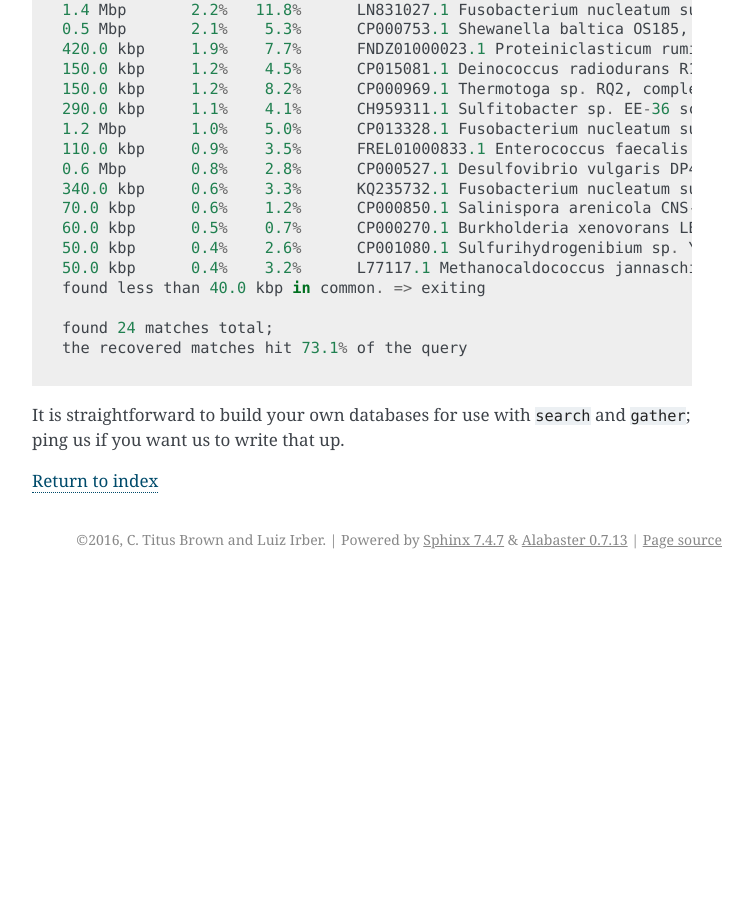
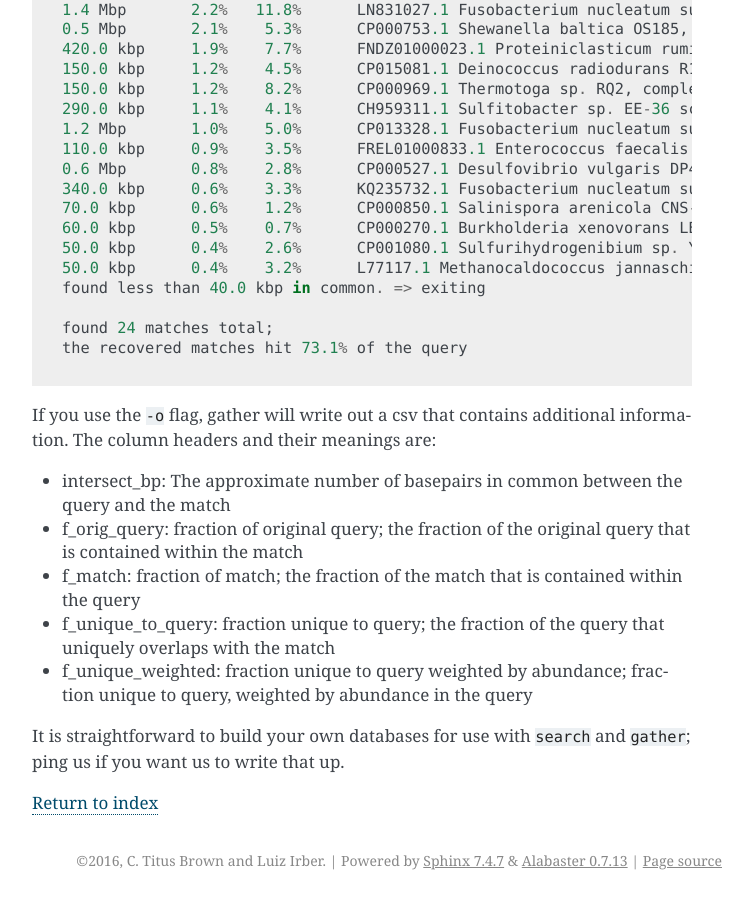
Before and after one commit to sourmash-bio/sourmash, a Sphinx documentation site: the page built from doc/tutorials.md, in a window 1280 px wide and 900 px high, scrolled down 5053 px. Shown: the whole window, without its empty margins (388-1141 px from the left). Built offline with Sphinx 7.4.7, drawn with Linux system fonts in a browser that asks for light colours; pages that are not in the unit, such as notebooks, are missing from menus; before the commit the page ends 5632 px from its top, so only the background shows below that.

Commit message:
add gather csv col meanings

````diff
--- a/doc/tutorials.md
+++ b/doc/tutorials.md
@@ -272,6 +272,14 @@ the recovered matches hit 73.1% of the query
 
 ```
 
+If you use the `-o` flag, gather will write out a csv that contains additional information. The column headers and their meanings are:
+
++ intersect_bp: The approximate number of basepairs in common between the query and the match
++ f_orig_query: fraction of original query; the fraction of the original query that is contained within the match
++ f_match: fraction of match; the fraction of the match that is contained within the query
++ f_unique_to_query: fraction unique to query; the fraction of the query that uniquely overlaps with the match
++ f_unique_weighted: fraction unique to query weighted by abundance; fraction unique to query, weighted by abundance in the query
+
 It is straightforward to build your own databases for use with `search`
 and `gather`; ping us if you want us to write that up.
 
````
